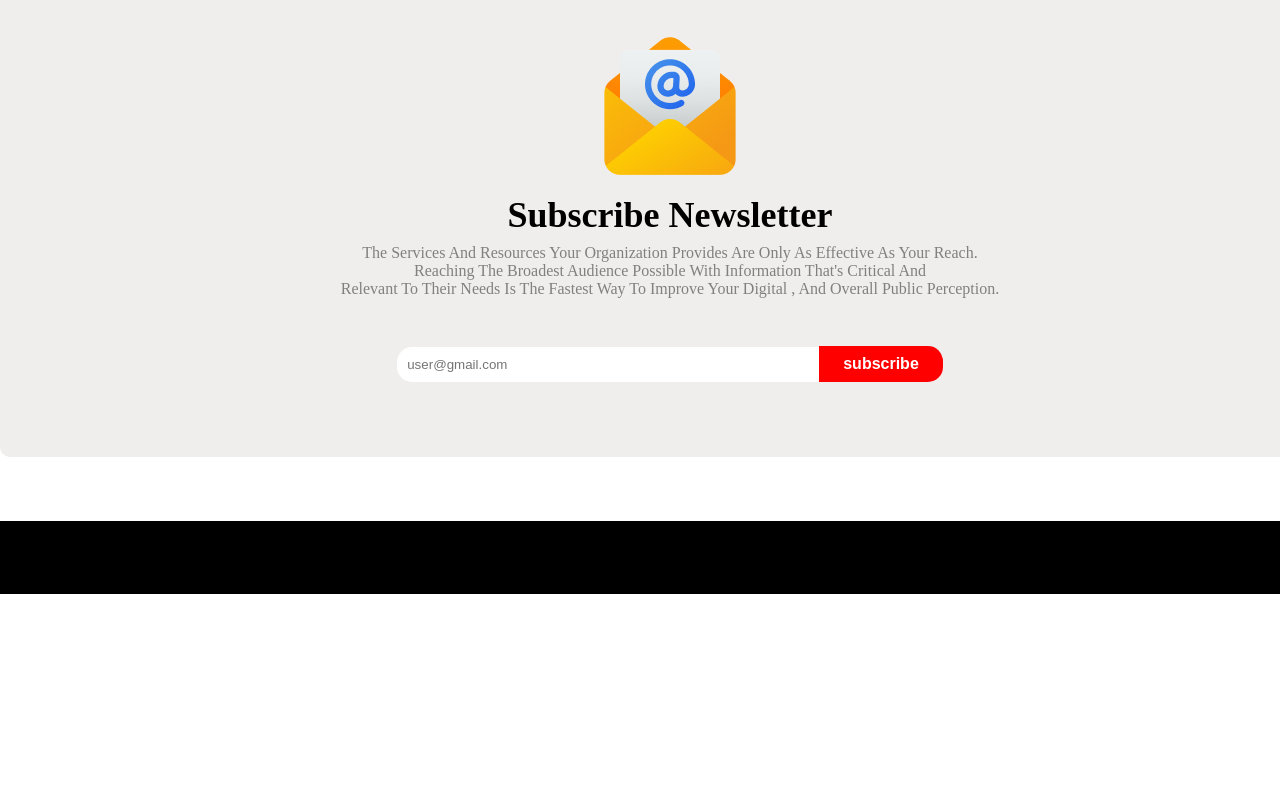
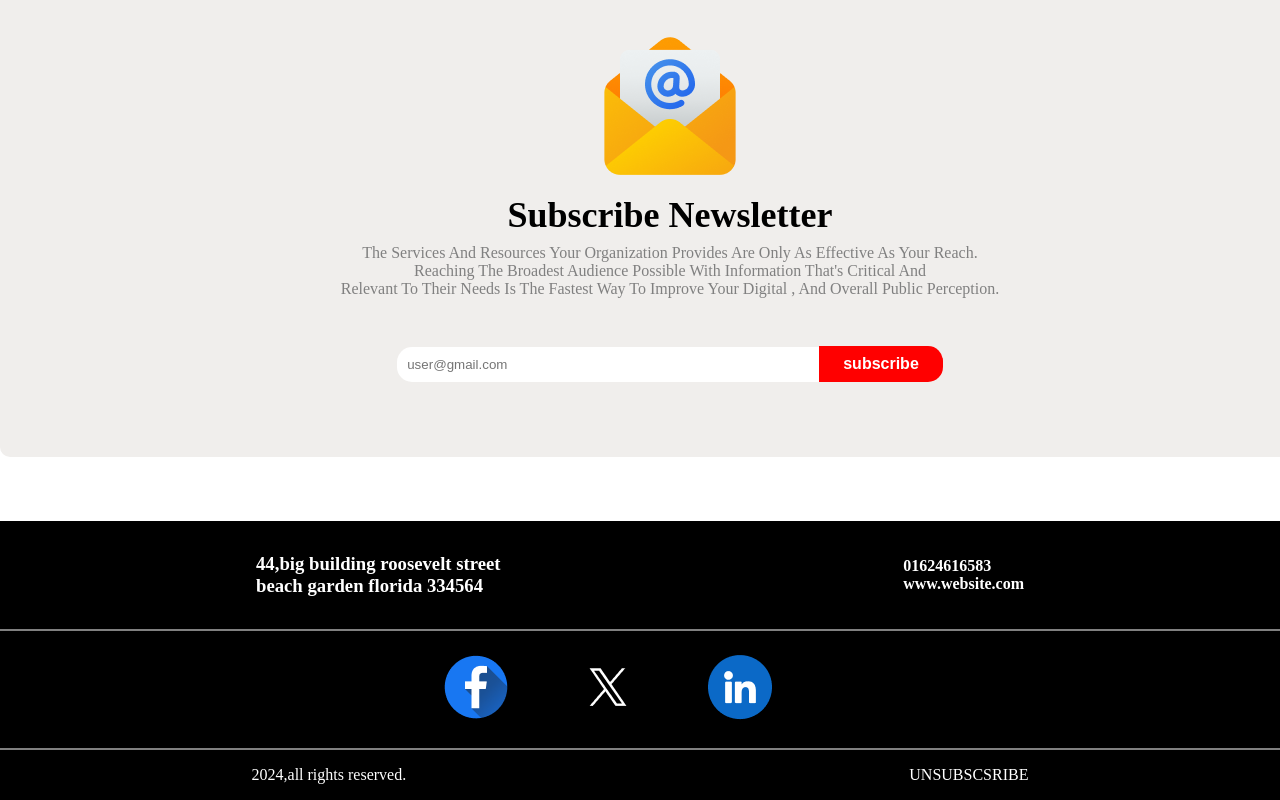
Before and after one commit to saifulrasel1/new-year-new-journey, a plain HTML site: page index.html in a window 1280 px wide. Shown: the part 4723-5523 px from the top of the page. Before the commit the page ends 5317 px from the top, so only its background shows below. Drawn offline with Linux system fonts and the light colour scheme; files whose address does not match are found by name.

Commit message:
footer-added

```diff
--- a/index.html
+++ b/index.html
@@ -157,12 +157,25 @@
 
     <!-- footer section  -->
     <footer class="footer">
-        <div>
-            <div>
-                <h1>44,big building roosevelt street beach garder</h1>
+        <div class="footer-container">
+            <div  class="footer-first-info">
+                <h3>44,big building roosevelt street <br>beach garden florida 334564</h3>
+                <div>
+                    <h4>01624616583</h4>
+                    <h4>www.website.com</h4>
+                </div>
             </div>
-            <div>1</div>
-            <div>1</div>
+            <hr>
+            <div class="footer-2nd-info">
+                <img src="./resources/Facebook.png" alt="">
+                <img src="./resources/Twitter.png" alt="">
+                <img src="./resources/Linkedin.png" alt="">
+            </div>
+            <hr>
+            <div class="footer-3rd-info">
+                <p>2024,all rights reserved.</p>
+                <p>UNSUBSCSRIBE</p>
+            </div>
         </div>
     </footer>
 
--- a/style.css
+++ b/style.css
@@ -280,12 +280,7 @@ p {
     margin-top: 8px;
     margin-bottom: 8px;
 }
-/* footer section  */
-footer{
-    width: 100%;
-    background-color: black;
-    margin-top: 4rem;
-}
+
 
 .subscribe-info p {
     color: gray;
@@ -315,3 +310,38 @@ footer{
     font-size: 16px;
     cursor: pointer;
 }
+
+/* footer section  */
+/* footer section  */
+footer{
+    width: 100%;
+    background-color: black;
+    margin-top: 4rem;
+
+}
+
+.footer-first-info{
+    color: white;
+    display: flex;
+    align-items: center;
+    justify-content: space-between;
+    padding: 2em 16em;
+
+}
+hr{
+    border: 0.1px solid gray;
+}
+.footer-2nd-info{
+    text-align: center;
+    padding: 1.5rem;
+}
+.footer-2nd-info img{
+    margin-right: 4rem;
+}
+.footer-3rd-info{
+    display: flex;
+    justify-content: space-around;
+    align-items: center;
+    color: white;
+    margin-top: 1rem;
+}
```
